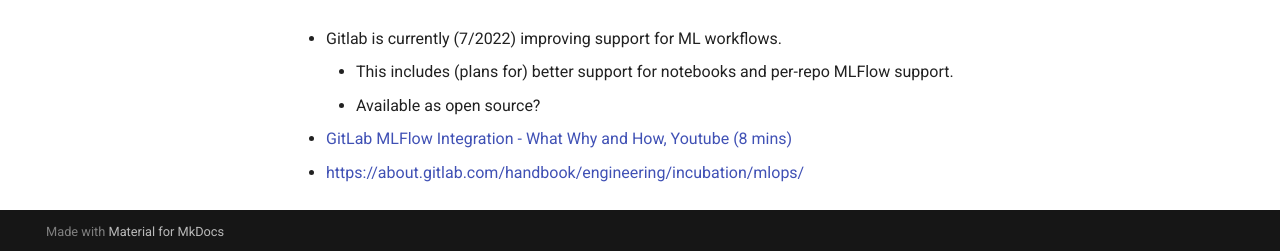
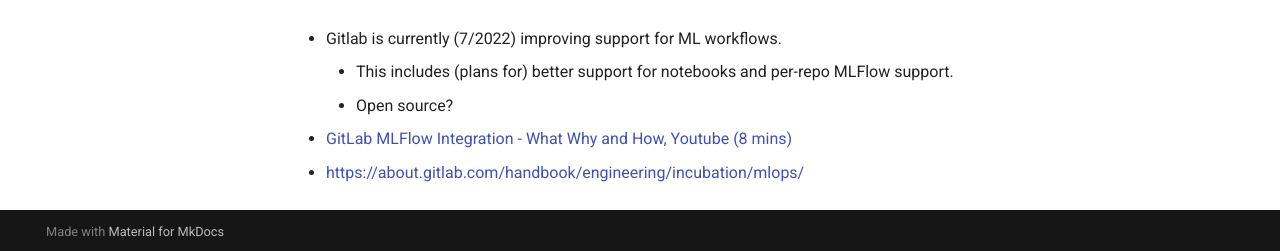
Before and after one commit to composable-logs/composable-logs, an MkDocs documentation site: the page built from docs/docs/home/similar-projects.md, in a window 1280 px wide and 1358 px high. Shown: the part 1104-1355 px from the top of the window. Built offline with MkDocs 1.6.1 and Material for MkDocs 9.7.7, drawn with Linux system fonts in a browser that asks for light colours; comment, search, counter and statistics services are not loaded.

Commit message:
rewordings..

```diff
--- a/docs/docs/home/similar-projects.md
+++ b/docs/docs/home/similar-projects.md
@@ -31,7 +31,7 @@
 - Gitlab is currently (7/2022) improving support for ML workflows.
 
     - This includes (plans for) better support for notebooks and per-repo MLFlow support.
-    - Available as open source?
+    - Open source?
 
 - [GitLab MLFlow Integration - What Why and How, Youtube (8 mins)](https://www.youtube.com/watch?v=V4hos3VFeC4)
 - [https://about.gitlab.com/handbook/engineering/incubation/mlops/](https://about.gitlab.com/handbook/engineering/incubation/mlops/)
```
Also changed, not shown: README.md.
